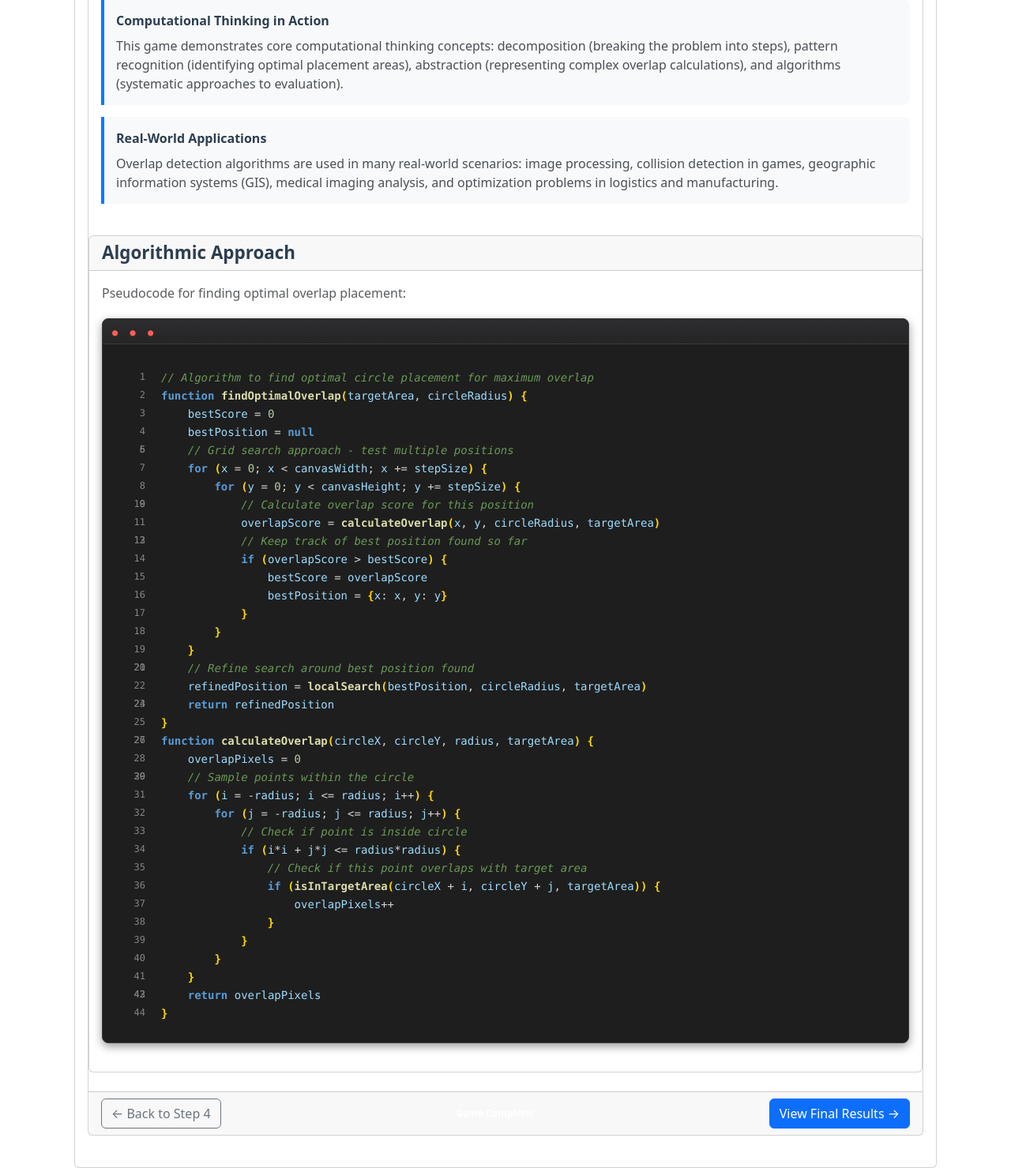
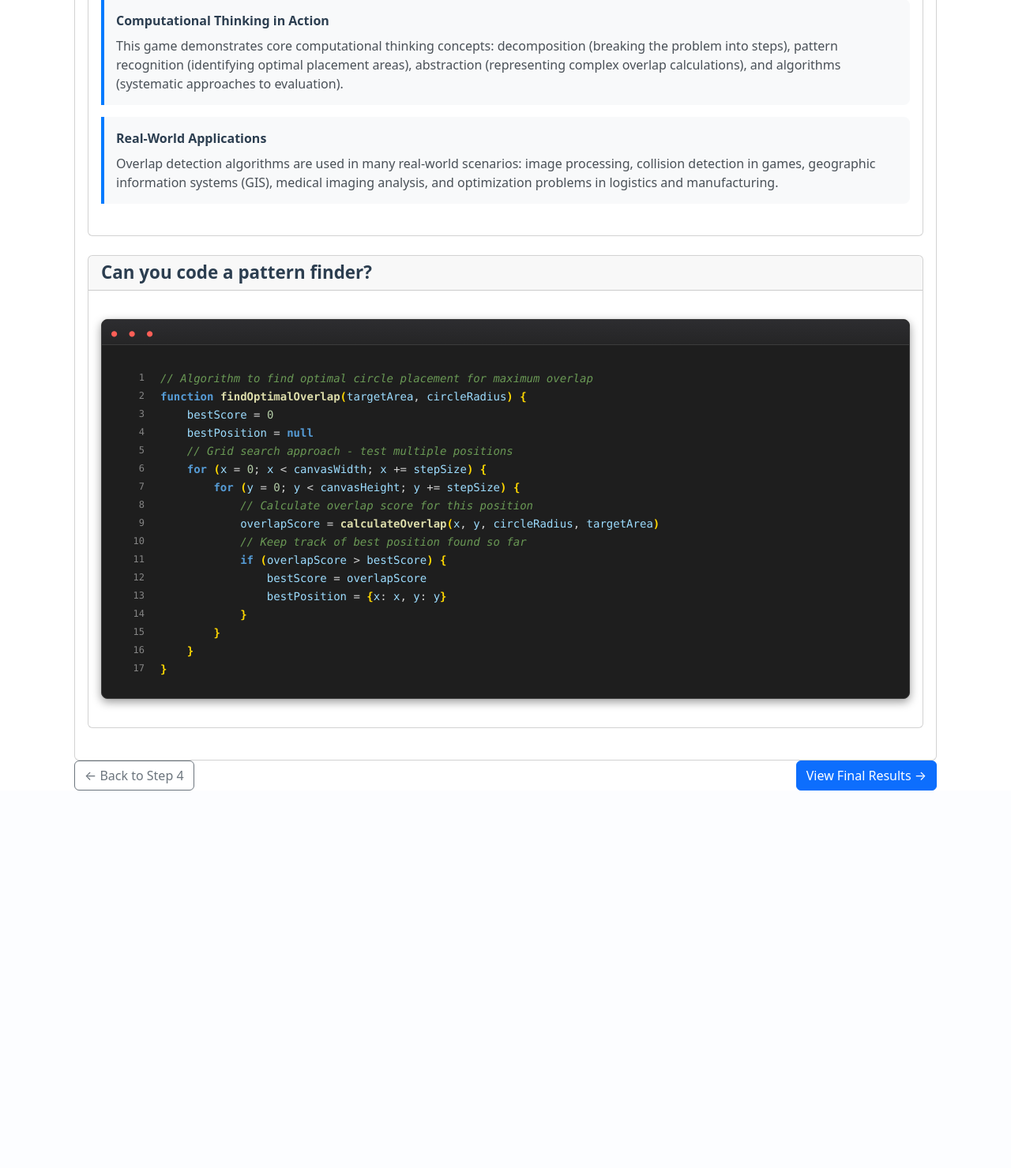
Before and after one commit to physicswahl/Aiducator, a Django app: template syllabus_reader/overlap/templates/overlap/step5.html in a window 1280 px wide. Shown: the part 793-2272 px from the top of the page at 79% size. After the commit the page ends 1794 px from the top, so only its background shows below. Run offline with Django 4.2, Linux system fonts and the light colour scheme; the template is opened without the code that fills it, so the values that code supplies are empty; some libraries are stand-ins or nearby versions.

Commit message:
Step 5 cosmetics

```diff
--- a/syllabus_reader/overlap/templates/overlap/step5.html
+++ b/syllabus_reader/overlap/templates/overlap/step5.html
@@ -421,16 +421,16 @@
                             </div>
                         </div>
                     </div>
+                </div>
 
                     <!-- Card 3: Algorithmic Approach -->
                     <div class="card mb-4">
                         <div class="card-header">
                             <h5 class="card-title mb-0">
-                                <i class="fas fa-code"></i> Algorithmic Approach
+                                <i class="fas fa-code"></i> Can you code a pattern finder?
                             </h5>
                         </div>
                         <div class="card-body">
-                            <p class="text-muted mb-3">Pseudocode for finding optimal overlap placement:</p>
 
                             <div class="pseudocode-container">
                                 <div class="code-content">
@@ -438,14 +438,11 @@
 <div class="code-line"><span class="code-keyword">function</span> <span class="code-function">findOptimalOverlap</span><span class="code-bracket">(</span><span class="code-variable">targetArea</span>, <span class="code-variable">circleRadius</span><span class="code-bracket">)</span> <span class="code-bracket">{</span></div>
 <div class="code-line">&nbsp;&nbsp;&nbsp;&nbsp;<span class="code-variable">bestScore</span> <span class="code-operator">=</span> <span class="code-number">0</span></div>
 <div class="code-line">&nbsp;&nbsp;&nbsp;&nbsp;<span class="code-variable">bestPosition</span> <span class="code-operator">=</span> <span class="code-keyword">null</span></div>
-<div class="code-line"></div>
 <div class="code-line">&nbsp;&nbsp;&nbsp;&nbsp;<span class="code-comment">// Grid search approach - test multiple positions</span></div>
 <div class="code-line">&nbsp;&nbsp;&nbsp;&nbsp;<span class="code-keyword">for</span> <span class="code-bracket">(</span><span class="code-variable">x</span> <span class="code-operator">=</span> <span class="code-number">0</span>; <span class="code-variable">x</span> <span class="code-operator">&lt;</span> <span class="code-variable">canvasWidth</span>; <span class="code-variable">x</span> <span class="code-operator">+=</span> <span class="code-variable">stepSize</span><span class="code-bracket">)</span> <span class="code-bracket">{</span></div>
 <div class="code-line">&nbsp;&nbsp;&nbsp;&nbsp;&nbsp;&nbsp;&nbsp;&nbsp;<span class="code-keyword">for</span> <span class="code-bracket">(</span><span class="code-variable">y</span> <span class="code-operator">=</span> <span class="code-number">0</span>; <span class="code-variable">y</span> <span class="code-operator">&lt;</span> <span class="code-variable">canvasHeight</span>; <span class="code-variable">y</span> <span class="code-operator">+=</span> <span class="code-variable">stepSize</span><span class="code-bracket">)</span> <span class="code-bracket">{</span></div>
-<div class="code-line"></div>
 <div class="code-line">&nbsp;&nbsp;&nbsp;&nbsp;&nbsp;&nbsp;&nbsp;&nbsp;&nbsp;&nbsp;&nbsp;&nbsp;<span class="code-comment">// Calculate overlap score for this position</span></div>
 <div class="code-line">&nbsp;&nbsp;&nbsp;&nbsp;&nbsp;&nbsp;&nbsp;&nbsp;&nbsp;&nbsp;&nbsp;&nbsp;<span class="code-variable">overlapScore</span> <span class="code-operator">=</span> <span class="code-function">calculateOverlap</span><span class="code-bracket">(</span><span class="code-variable">x</span>, <span class="code-variable">y</span>, <span class="code-variable">circleRadius</span>, <span class="code-variable">targetArea</span><span class="code-bracket">)</span></div>
-<div class="code-line"></div>
 <div class="code-line">&nbsp;&nbsp;&nbsp;&nbsp;&nbsp;&nbsp;&nbsp;&nbsp;&nbsp;&nbsp;&nbsp;&nbsp;<span class="code-comment">// Keep track of best position found so far</span></div>
 <div class="code-line">&nbsp;&nbsp;&nbsp;&nbsp;&nbsp;&nbsp;&nbsp;&nbsp;&nbsp;&nbsp;&nbsp;&nbsp;<span class="code-keyword">if</span> <span class="code-bracket">(</span><span class="code-variable">overlapScore</span> <span class="code-operator">&gt;</span> <span class="code-variable">bestScore</span><span class="code-bracket">)</span> <span class="code-bracket">{</span></div>
 <div class="code-line">&nbsp;&nbsp;&nbsp;&nbsp;&nbsp;&nbsp;&nbsp;&nbsp;&nbsp;&nbsp;&nbsp;&nbsp;&nbsp;&nbsp;&nbsp;&nbsp;<span class="code-variable">bestScore</span> <span class="code-operator">=</span> <span class="code-variable">overlapScore</span></div>
@@ -453,32 +450,13 @@
 <div class="code-line">&nbsp;&nbsp;&nbsp;&nbsp;&nbsp;&nbsp;&nbsp;&nbsp;&nbsp;&nbsp;&nbsp;&nbsp;<span class="code-bracket">}</span></div>
 <div class="code-line">&nbsp;&nbsp;&nbsp;&nbsp;&nbsp;&nbsp;&nbsp;&nbsp;<span class="code-bracket">}</span></div>
 <div class="code-line">&nbsp;&nbsp;&nbsp;&nbsp;<span class="code-bracket">}</span></div>
-<div class="code-line"></div>
-<div class="code-line">&nbsp;&nbsp;&nbsp;&nbsp;<span class="code-comment">// Refine search around best position found</span></div>
-<div class="code-line">&nbsp;&nbsp;&nbsp;&nbsp;<span class="code-variable">refinedPosition</span> <span class="code-operator">=</span> <span class="code-function">localSearch</span><span class="code-bracket">(</span><span class="code-variable">bestPosition</span>, <span class="code-variable">circleRadius</span>, <span class="code-variable">targetArea</span><span class="code-bracket">)</span></div>
-<div class="code-line"></div>
-<div class="code-line">&nbsp;&nbsp;&nbsp;&nbsp;<span class="code-keyword">return</span> <span class="code-variable">refinedPosition</span></div>
-<div class="code-line"><span class="code-bracket">}</span></div>
-<div class="code-line"></div>
-<div class="code-line"><span class="code-keyword">function</span> <span class="code-function">calculateOverlap</span><span class="code-bracket">(</span><span class="code-variable">circleX</span>, <span class="code-variable">circleY</span>, <span class="code-variable">radius</span>, <span class="code-variable">targetArea</span><span class="code-bracket">)</span> <span class="code-bracket">{</span></div>
-<div class="code-line">&nbsp;&nbsp;&nbsp;&nbsp;<span class="code-variable">overlapPixels</span> <span class="code-operator">=</span> <span class="code-number">0</span></div>
-<div class="code-line"></div>
-<div class="code-line">&nbsp;&nbsp;&nbsp;&nbsp;<span class="code-comment">// Sample points within the circle</span></div>
-<div class="code-line">&nbsp;&nbsp;&nbsp;&nbsp;<span class="code-keyword">for</span> <span class="code-bracket">(</span><span class="code-variable">i</span> <span class="code-operator">=</span> <span class="code-operator">-</span><span class="code-variable">radius</span>; <span class="code-variable">i</span> <span class="code-operator">&lt;=</span> <span class="code-variable">radius</span>; <span class="code-variable">i</span><span class="code-operator">++</span><span class="code-bracket">)</span> <span class="code-bracket">{</span></div>
-<div class="code-line">&nbsp;&nbsp;&nbsp;&nbsp;&nbsp;&nbsp;&nbsp;&nbsp;<span class="code-keyword">for</span> <span class="code-bracket">(</span><span class="code-variable">j</span> <span class="code-operator">=</span> <span class="code-operator">-</span><span class="code-variable">radius</span>; <span class="code-variable">j</span> <span class="code-operator">&lt;=</span> <span class="code-variable">radius</span>; <span class="code-variable">j</span><span class="code-operator">++</span><span class="code-bracket">)</span> <span class="code-bracket">{</span></div>
-<div class="code-line">&nbsp;&nbsp;&nbsp;&nbsp;&nbsp;&nbsp;&nbsp;&nbsp;&nbsp;&nbsp;&nbsp;&nbsp;<span class="code-comment">// Check if point is inside circle</span></div>
-<div class="code-line">&nbsp;&nbsp;&nbsp;&nbsp;&nbsp;&nbsp;&nbsp;&nbsp;&nbsp;&nbsp;&nbsp;&nbsp;<span class="code-keyword">if</span> <span class="code-bracket">(</span><span class="code-variable">i</span><span class="code-operator">*</span><span class="code-variable">i</span> <span class="code-operator">+</span> <span class="code-variable">j</span><span class="code-operator">*</span><span class="code-variable">j</span> <span class="code-operator">&lt;=</span> <span class="code-variable">radius</span><span class="code-operator">*</span><span class="code-variable">radius</span><span class="code-bracket">)</span> <span class="code-bracket">{</span></div>
-<div class="code-line">&nbsp;&nbsp;&nbsp;&nbsp;&nbsp;&nbsp;&nbsp;&nbsp;&nbsp;&nbsp;&nbsp;&nbsp;&nbsp;&nbsp;&nbsp;&nbsp;<span class="code-comment">// Check if this point overlaps with target area</span></div>
-<div class="code-line">&nbsp;&nbsp;&nbsp;&nbsp;&nbsp;&nbsp;&nbsp;&nbsp;&nbsp;&nbsp;&nbsp;&nbsp;&nbsp;&nbsp;&nbsp;&nbsp;<span class="code-keyword">if</span> <span class="code-bracket">(</span><span class="code-function">isInTargetArea</span><span class="code-bracket">(</span><span class="code-variable">circleX</span> <span class="code-operator">+</span> <span class="code-variable">i</span>, <span class="code-variable">circleY</span> <span class="code-operator">+</span> <span class="code-variable">j</span>, <span class="code-variable">targetArea</span><span class="code-bracket">)</span><span class="code-bracket">)</span> <span class="code-bracket">{</span></div>
-<div class="code-line">&nbsp;&nbsp;&nbsp;&nbsp;&nbsp;&nbsp;&nbsp;&nbsp;&nbsp;&nbsp;&nbsp;&nbsp;&nbsp;&nbsp;&nbsp;&nbsp;&nbsp;&nbsp;&nbsp;&nbsp;<span class="code-variable">overlapPixels</span><span class="code-operator">++</span></div>
-<div class="code-line">&nbsp;&nbsp;&nbsp;&nbsp;&nbsp;&nbsp;&nbsp;&nbsp;&nbsp;&nbsp;&nbsp;&nbsp;&nbsp;&nbsp;&nbsp;&nbsp;<span class="code-bracket">}</span></div>
-<div class="code-line">&nbsp;&nbsp;&nbsp;&nbsp;&nbsp;&nbsp;&nbsp;&nbsp;&nbsp;&nbsp;&nbsp;&nbsp;<span class="code-bracket">}</span></div>
-<div class="code-line">&nbsp;&nbsp;&nbsp;&nbsp;&nbsp;&nbsp;&nbsp;&nbsp;<span class="code-bracket">}</span></div>
-<div class="code-line">&nbsp;&nbsp;&nbsp;&nbsp;<span class="code-bracket">}</span></div>
-<div class="code-line"></div>
-<div class="code-line">&nbsp;&nbsp;&nbsp;&nbsp;<span class="code-keyword">return</span> <span class="code-variable">overlapPixels</span></div>
 <div class="code-line"><span class="code-bracket">}</span></div>
                                 </div>
+                            </div>
+                        </div>
+                    </div>
+
+                                                    </div>
                             </div>
                         </div>
                     </div>
```
